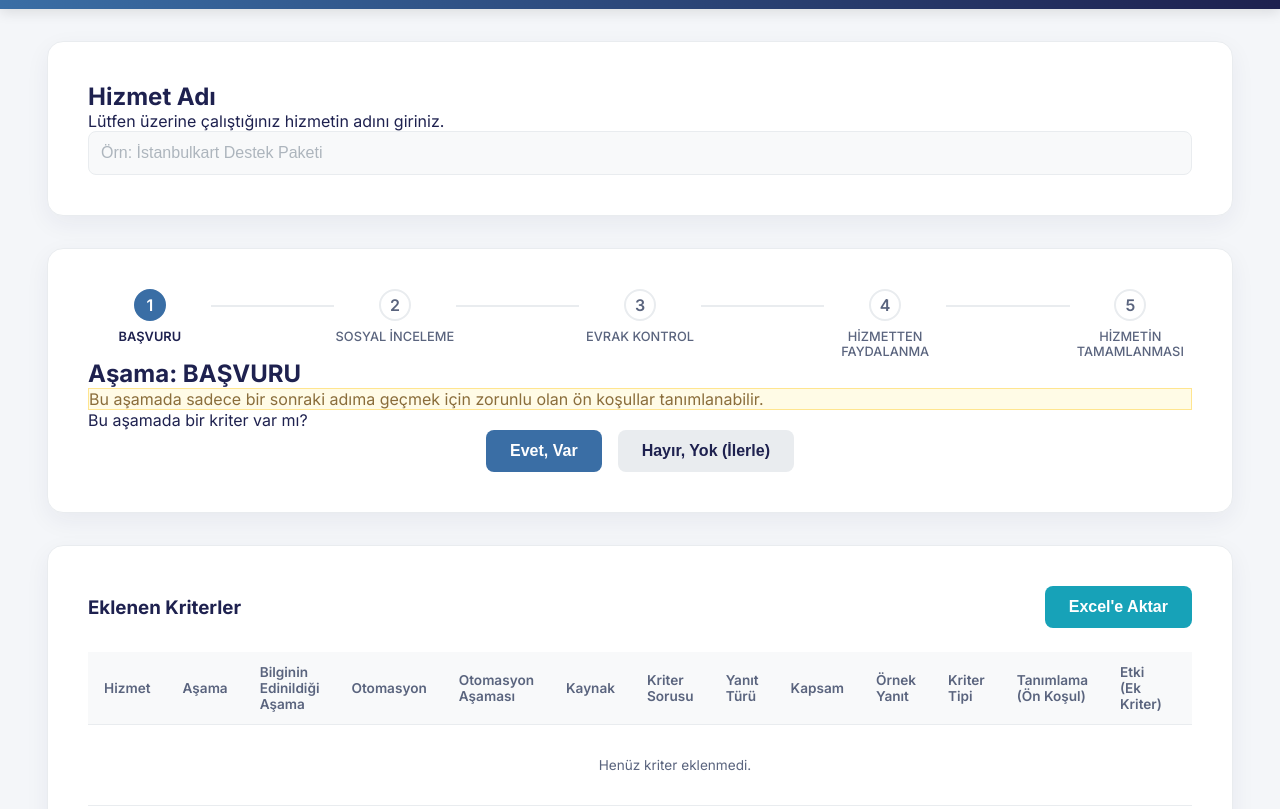
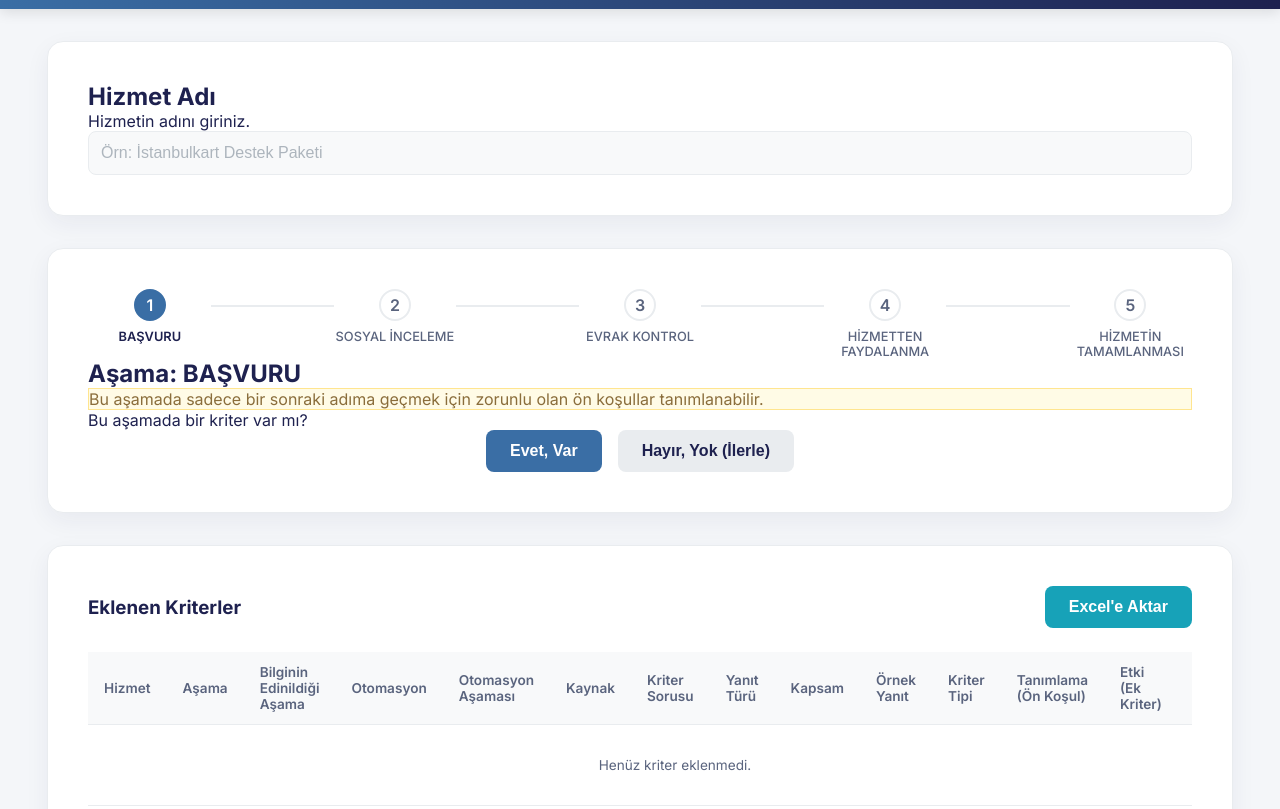
Before and after one commit to furkanaydin94/hizmetler, a plain HTML site: page index.html in a window 1280 px wide. Shown: the part 65-874 px from the top of the page. Drawn offline with Linux system fonts and the light colour scheme.

Commit message:
Update index.html

```diff
--- a/index.html
+++ b/index.html
@@ -143,7 +143,7 @@
     <main class="container">
         <div class="card">
             <h2 class="text-2xl font-bold mb-1">Hizmet Adı</h2>
-            <p class="text-secondary mb-4">Lütfen üzerine çalıştığınız hizmetin adını giriniz.</p>
+            <p class="text-secondary mb-4">Hizmetin adını giriniz.</p>
             <div class="max-w-xl">
                 <input type="text" id="serviceName" class="form-input" placeholder="Örn: İstanbulkart Destek Paketi">
             </div>
```
